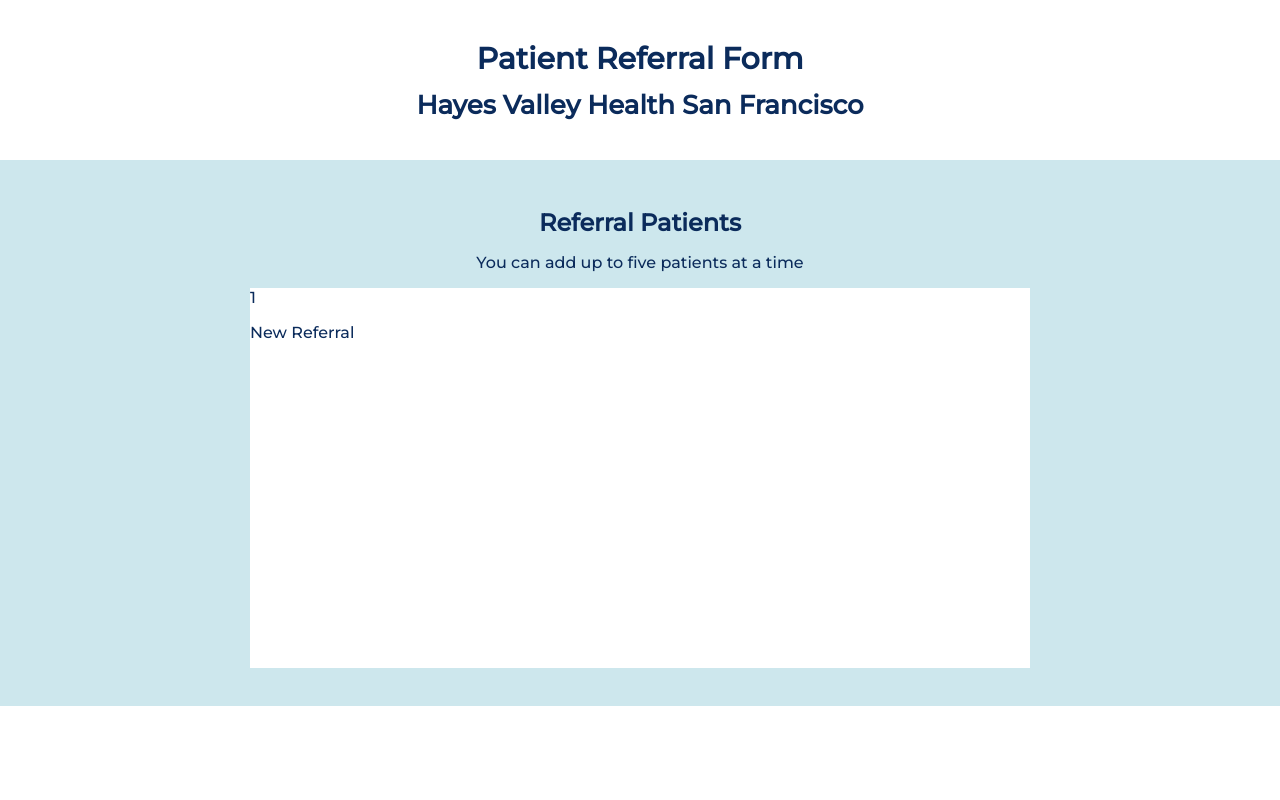
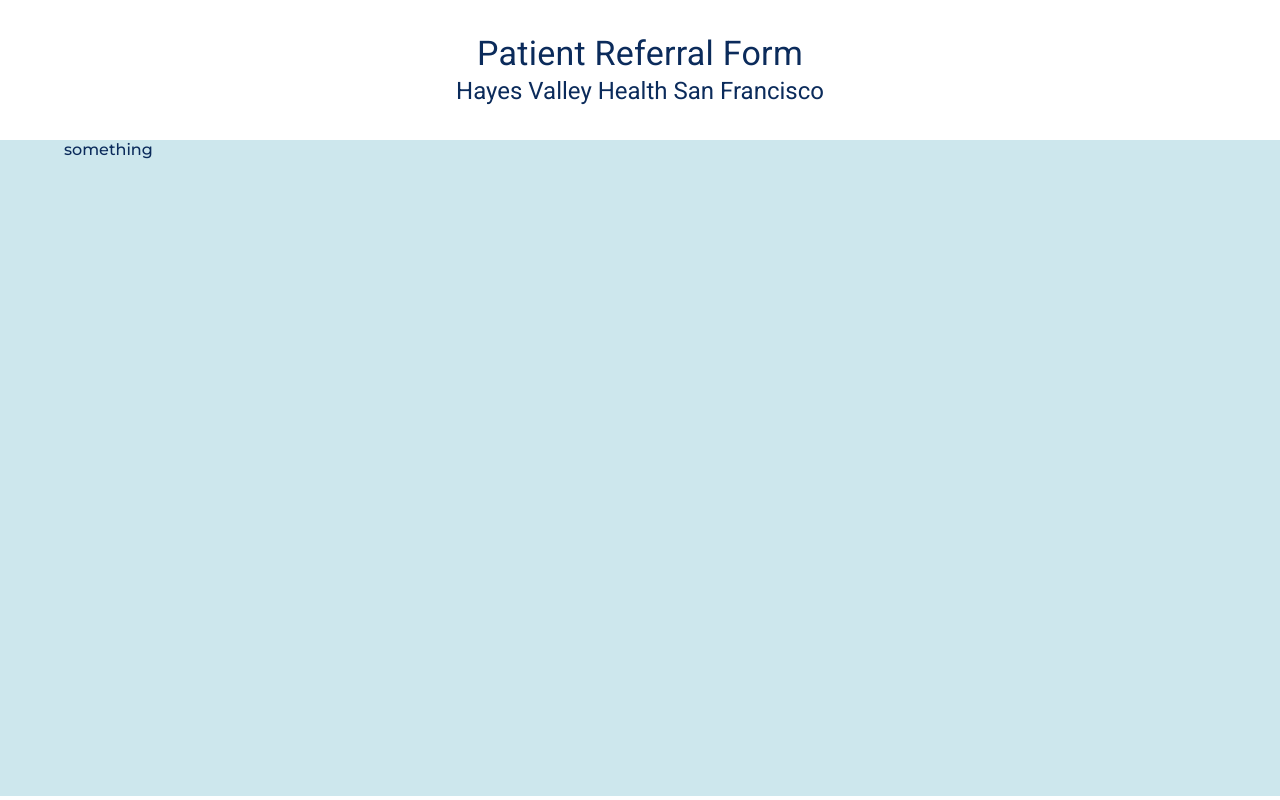
Before and after one commit to Joelzor/patient-referral-form, a React (Vite) app: page / in a window 1280 px wide. Built offline with nearby package versions, Linux system fonts and the light colour scheme.

Commit message:
started replacing current CSS with MUI componenets

```diff
--- a/index.html
+++ b/index.html
@@ -4,6 +4,10 @@
     <meta charset="UTF-8" />
     <link rel="icon" type="image/svg+xml" href="/vite.svg" />
     <meta name="viewport" content="width=device-width, initial-scale=1.0" />
+    <link
+      rel="stylesheet"
+      href="https://fonts.googleapis.com/css?family=Roboto:300,400,500,700&display=swap"
+    />
     <link rel="preconnect" href="https://fonts.googleapis.com" />
     <link rel="preconnect" href="https://fonts.gstatic.com" crossorigin />
     <link
--- a/package.json
+++ b/package.json
@@ -11,6 +11,7 @@
   "dependencies": {
     "@emotion/react": "^11.10.5",
     "@emotion/styled": "^11.10.5",
+    "@mui/icons-material": "^5.11.0",
     "@mui/material": "^5.11.6",
     "react": "^18.2.0",
     "react-dom": "^18.2.0"
--- a/src/App.css
+++ b/src/App.css
@@ -5,6 +5,10 @@
   font-family: "Montserrat", sans-serif;
   font-weight: 500;
   color: #0b2b5b;
+}
+
+/* p {
+  font-size: 20px;
 }
 
 .header {
@@ -35,4 +39,4 @@
 
 .formlist-heading {
   text-align: center;
-}
+} */
--- a/src/components/Form.css
+++ b/src/components/Form.css
@@ -7,4 +7,17 @@
 
 .form-header {
   height: 64px;
+  display: flex;
+  align-items: center;
+  gap: 20px;
 }
+
+.form-number {
+  width: 40px;
+  height: 64px;
+  background-color: #25a575;
+  color: #fff;
+  display: flex;
+  justify-content: center;
+  align-items: center;
+}
--- a/src/components/Form.jsx
+++ b/src/components/Form.jsx
@@ -6,7 +6,9 @@
     <>
       <section className="form-container">
         <div className="form-header">
-          <div className="form-number">1</div>
+          <div className="form-number">
+            <p>1</p>
+          </div>
           <p>New Referral</p>
         </div>
       </section>
--- a/src/components/FormList.jsx
+++ b/src/components/FormList.jsx
@@ -1,15 +1,25 @@
 import React from "react";
 import Form from "./Form";
+import Container from "@mui/material/Container";
+import Box from "@mui/material/Box";
 
 const FormList = () => {
   return (
-    <main className="formlist">
-      <div className="formlist-heading">
-        <h2 className="tertiary-heading">Referral Patients</h2>
-        <p>You can add up to five patients at a time</p>
-      </div>
-      <Form />
-    </main>
+    // <main className="formlist">
+    //   <div className="formlist-heading">
+    //     <h2 className="tertiary-heading">Referral Patients</h2>
+    //     <p>You can add up to five patients at a time</p>
+    //   </div>
+    //   <Form />
+    // </main>
+    <Box
+      sx={{
+        height: "82vh",
+        backgroundColor: "#cde7ed",
+      }}
+    >
+      <Container>something</Container>
+    </Box>
   );
 };
 
--- a/src/components/Header.jsx
+++ b/src/components/Header.jsx
@@ -1,11 +1,31 @@
 import React from "react";
+import Box from "@mui/material/Box";
+import Typography from "@mui/material/Typography";
+import Grid from "@mui/material/Grid";
 
 const Header = () => {
   return (
-    <header className="header">
-      <h1 className="primary-heading">Patient Referral Form</h1>
-      <h2 className="secondary-heading">Hayes Valley Health San Francisco</h2>
-    </header>
+    // <header className="header">
+    //   <h1 className="primary-heading">Patient Referral Form</h1>
+    //   <h2 className="secondary-heading">Hayes Valley Health San Francisco</h2>
+    // </header>
+    <Box
+      sx={{
+        width: "100vw",
+        height: 140,
+      }}
+    >
+      <Grid
+        container
+        direction="column"
+        alignItems="center"
+        justifyContent="center"
+        style={{ minHeight: 140 }}
+      >
+        <Typography variant="h4">Patient Referral Form</Typography>
+        <Typography variant="h5">Hayes Valley Health San Francisco</Typography>
+      </Grid>
+    </Box>
   );
 };
 
```
Also changed, not shown: 1 other file (tests, documents, lock files or other folders).
